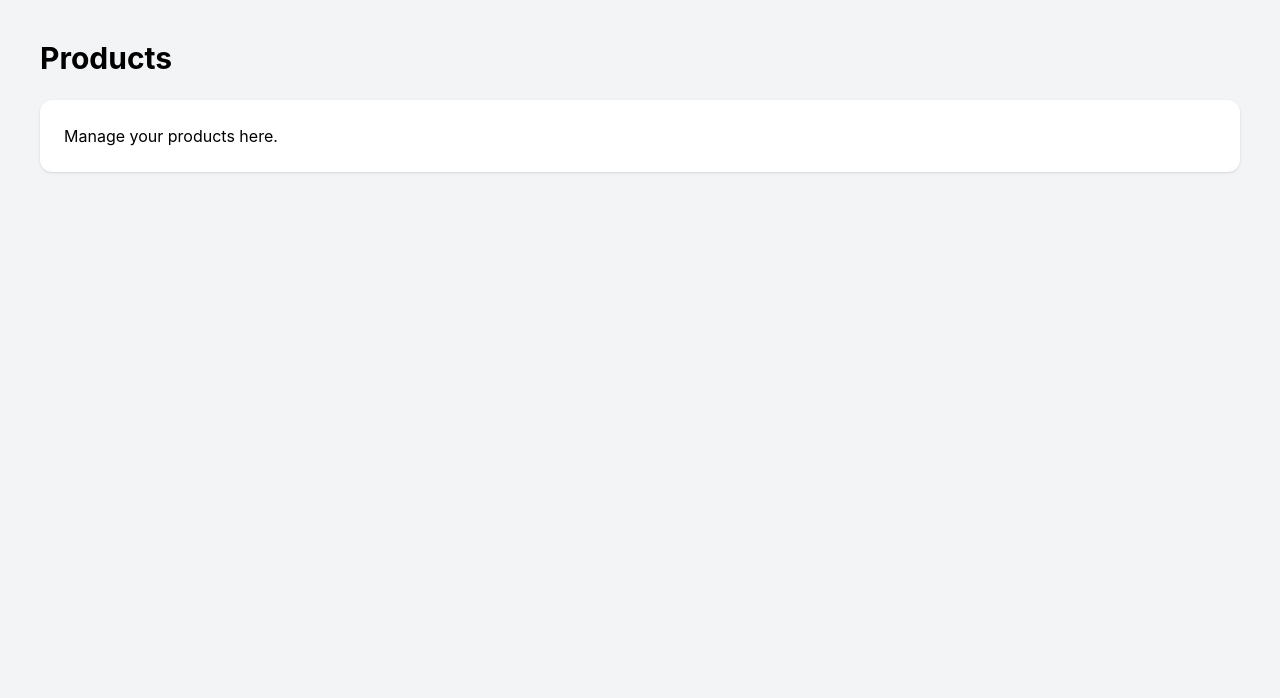
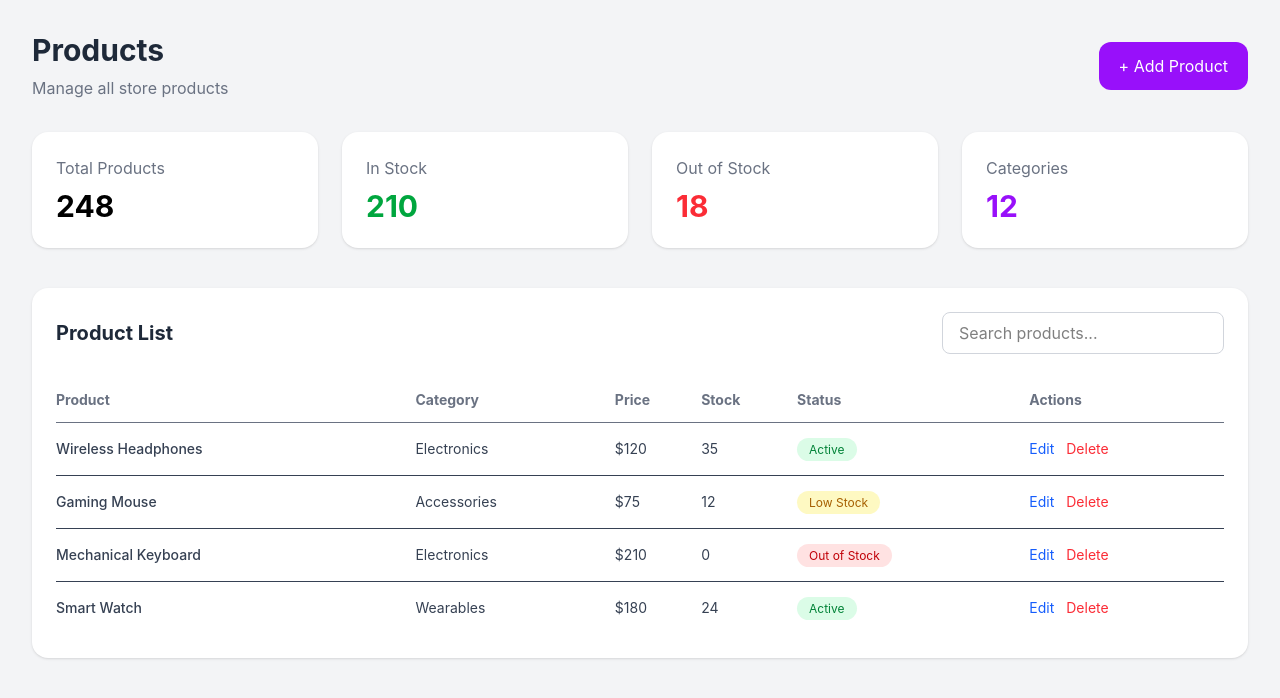
Before and after one commit to rumachoudhury/monorepo-ecommerce-app, a Next.js app in the folder apps/admin/: page /products in a window 1280 px wide. Shown: the top 698 px of the page. Built offline with nearby package versions, Linux system fonts and the light colour scheme.

Commit message:
Added full products page UI

```diff
--- a/apps/admin/src/app/products/page.tsx
+++ b/apps/admin/src/app/products/page.tsx
@@ -1,10 +1,195 @@
+// export default function ProductsPage() {
+//   return (
+//     <main className="p-10">
+//       <h1 className="text-3xl font-bold mb-6">Products</h1>
+
+//       <div className="bg-white rounded-xl p-6 shadow">
+//         <p>Manage your products here.</p>
+//       </div>
+//     </main>
+//   );
+// }
+
+// -------------------
 export default function ProductsPage() {
   return (
-    <main className="p-10">
-      <h1 className="text-3xl font-bold mb-6">Products</h1>
+    <main className="p-8 bg-gray-100 min-h-screen">
+      {/* Header */}
+      <div className="flex items-center justify-between mb-8">
+        <div>
+          <h1 className="text-3xl font-bold text-gray-800">Products</h1>
 
-      <div className="bg-white rounded-xl p-6 shadow">
-        <p>Manage your products here.</p>
+          <p className="text-gray-500 mt-2">Manage all store products</p>
+        </div>
+
+        <button className="bg-purple-600 hover:bg-purple-700 text-white px-5 py-3 rounded-xl transition-colors">
+          + Add Product
+        </button>
+      </div>
+
+      {/* Product Stats */}
+      <div className="grid grid-cols-1 md:grid-cols-2 xl:grid-cols-4 gap-6 mb-10">
+        <div className="bg-white rounded-2xl shadow p-6">
+          <p className="text-gray-500">Total Products</p>
+
+          <h2 className="text-3xl font-bold mt-2">248</h2>
+        </div>
+
+        <div className="bg-white rounded-2xl shadow p-6">
+          <p className="text-gray-500">In Stock</p>
+
+          <h2 className="text-3xl font-bold mt-2 text-green-600">210</h2>
+        </div>
+
+        <div className="bg-white rounded-2xl shadow p-6">
+          <p className="text-gray-500">Out of Stock</p>
+
+          <h2 className="text-3xl font-bold mt-2 text-red-500">18</h2>
+        </div>
+
+        <div className="bg-white rounded-2xl shadow p-6">
+          <p className="text-gray-500">Categories</p>
+
+          <h2 className="text-3xl font-bold mt-2 text-purple-600">12</h2>
+        </div>
+      </div>
+
+      {/* Product Table */}
+      <div className="bg-white rounded-2xl shadow p-6">
+        {/* Table Header */}
+        <div className="flex items-center justify-between mb-6">
+          <h2 className="text-xl font-bold text-gray-800">Product List</h2>
+
+          <input
+            type="text"
+            placeholder="Search products..."
+            className="border border-gray-300 rounded-lg px-4 py-2 outline-none focus:ring-2 focus:ring-purple-500"
+          />
+        </div>
+
+        {/* Table */}
+        <div className="overflow-x-auto">
+          <table className="w-full text-sm">
+            {/* Table Head */}
+            <thead>
+              <tr className="border-b text-gray-500">
+                <th className="py-3 text-left">Product</th>
+                <th className="text-left">Category</th>
+                <th className="text-left">Price</th>
+                <th className="text-left">Stock</th>
+                <th className="text-left">Status</th>
+                <th className="text-left">Actions</th>
+              </tr>
+            </thead>
+
+            {/* Table Body */}
+            <tbody className="text-gray-700">
+              <tr className="border-b hover:bg-gray-50 transition">
+                <td className="py-4 font-medium">Wireless Headphones</td>
+
+                <td>Electronics</td>
+
+                <td>$120</td>
+
+                <td>35</td>
+
+                <td>
+                  <span className="bg-green-100 text-green-700 px-3 py-1 rounded-full text-xs">
+                    Active
+                  </span>
+                </td>
+
+                <td>
+                  <button className="text-blue-600 hover:underline mr-3">
+                    Edit
+                  </button>
+
+                  <button className="text-red-500 hover:underline">
+                    Delete
+                  </button>
+                </td>
+              </tr>
+
+              <tr className="border-b hover:bg-gray-50 transition">
+                <td className="py-4 font-medium">Gaming Mouse</td>
+
+                <td>Accessories</td>
+
+                <td>$75</td>
+
+                <td>12</td>
+
+                <td>
+                  <span className="bg-yellow-100 text-yellow-700 px-3 py-1 rounded-full text-xs">
+                    Low Stock
+                  </span>
+                </td>
+
+                <td>
+                  <button className="text-blue-600 hover:underline mr-3">
+                    Edit
+                  </button>
+
+                  <button className="text-red-500 hover:underline">
+                    Delete
+                  </button>
+                </td>
+              </tr>
+
+              <tr className="border-b hover:bg-gray-50 transition">
+                <td className="py-4 font-medium">Mechanical Keyboard</td>
+
+                <td>Electronics</td>
+
+                <td>$210</td>
+
+                <td>0</td>
+
+                <td>
+                  <span className="bg-red-100 text-red-700 px-3 py-1 rounded-full text-xs">
+                    Out of Stock
+                  </span>
+                </td>
+
+                <td>
+                  <button className="text-blue-600 hover:underline mr-3">
+                    Edit
+                  </button>
+
+                  <button className="text-red-500 hover:underline">
+                    Delete
+                  </button>
+                </td>
+              </tr>
+
+              <tr className="hover:bg-gray-50 transition">
+                <td className="py-4 font-medium">Smart Watch</td>
+
+                <td>Wearables</td>
+
+                <td>$180</td>
+
+                <td>24</td>
+
+                <td>
+                  <span className="bg-green-100 text-green-700 px-3 py-1 rounded-full text-xs">
+                    Active
+                  </span>
+                </td>
+
+                <td>
+                  <button className="text-blue-600 hover:underline mr-3">
+                    Edit
+                  </button>
+
+                  <button className="text-red-500 hover:underline">
+                    Delete
+                  </button>
+                </td>
+              </tr>
+            </tbody>
+          </table>
+        </div>
       </div>
     </main>
   );
--- a/apps/admin/src/components/Sidebar.tsx
+++ b/apps/admin/src/components/Sidebar.tsx
@@ -12,7 +12,6 @@ function Sidebar() {
         <nav className="flex flex-col gap-3 text-sm font-medium">
           <Link
             href="/dashboard"
-            // href="/"
             className="bg-purple-600 px-4 py-2 rounded-lg hover:bg-purple-700 transition-colors"
           >
             🏠 Dashboard
```
